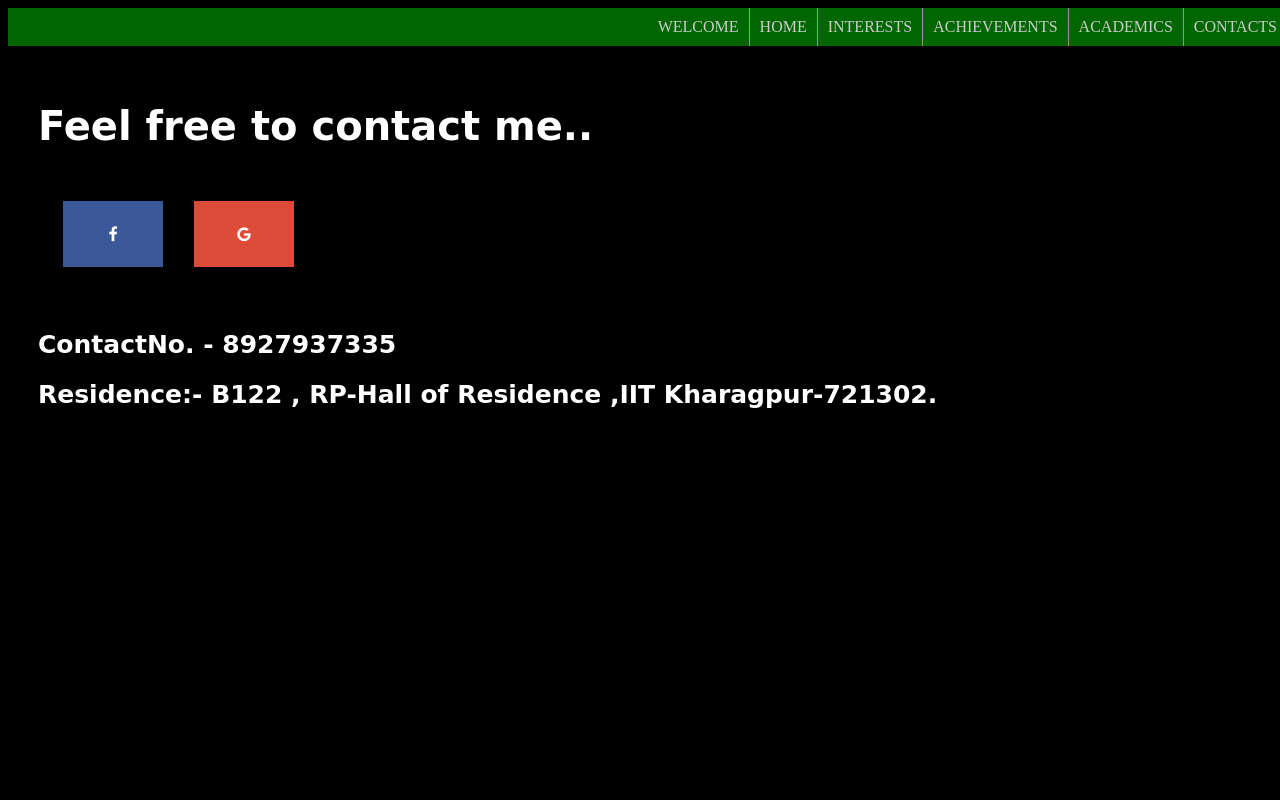
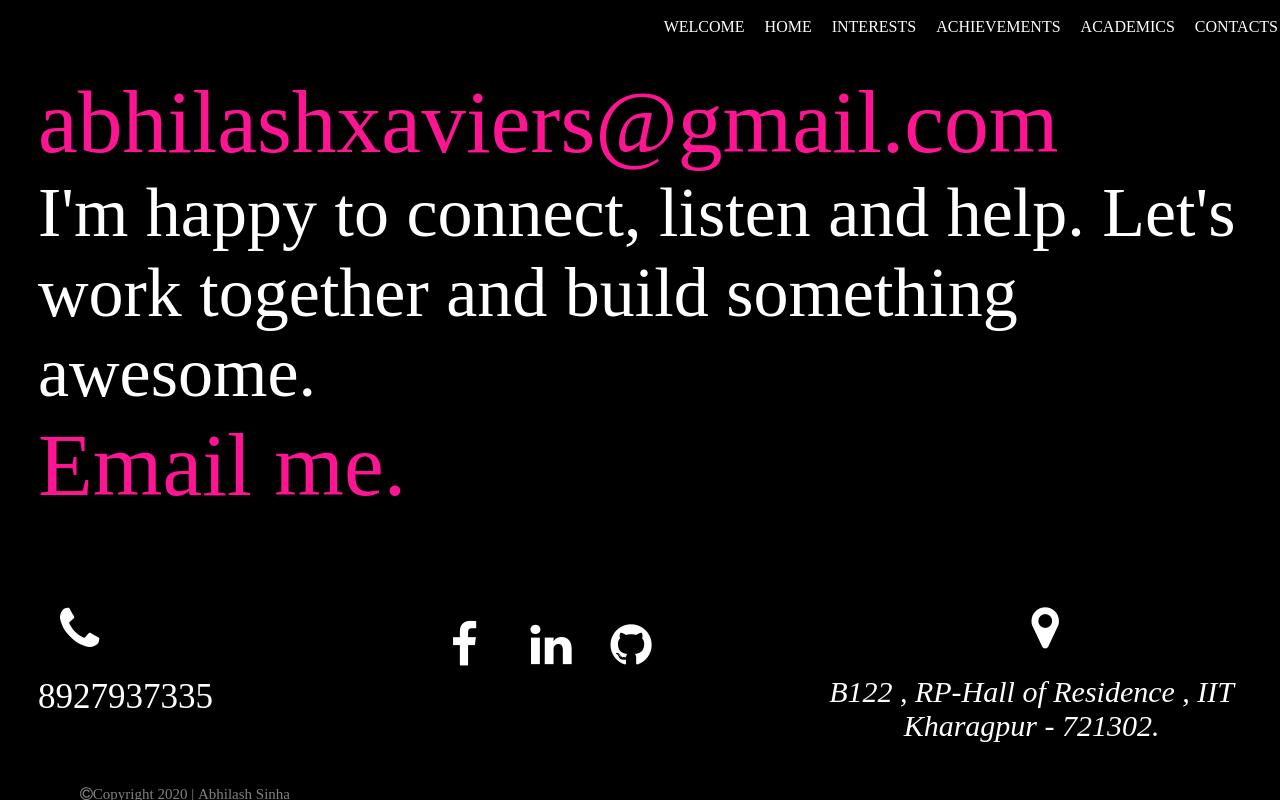
Before and after one commit to abhilash2001/myportfolio, a plain HTML site: page Contacts.html in a window 1280 px wide. Drawn offline with Linux system fonts and the light colour scheme; files that its build step writes are made by us from their sources; a web font is replaced by a local one.

Commit message:
update in my personal developements

```diff
--- a/Contacts.html
+++ b/Contacts.html
@@ -4,21 +4,52 @@
 <meta name="viewport" content="width=device-width,initial-scale=1.0">
 <link rel="stylesheet" href="https://cdnjs.cloudflare.com/ajax/libs/font-awesome/4.7.0/css/font-awesome.min.css">
 <body>
+<div class="header" style="padding-top:0;padding-bottom:0;">
 <ul >
  <li><a href="Contacts.html">CONTACTS</a></<li>
  <li><a href="Academics.html">ACADEMICS</a></li>
  <li><a href="Achievements.html">ACHIEVEMENTS</a></li>
  <li><a href="Interests.html">INTERESTS</a></li>
  <li><a href="Home.html">HOME</a></li>
- <li><a href="FirstWebsite.html">WELCOME</a></li>
+ <li><a href="Index.html">WELCOME</a></li>
 </ul>
-<div>
-<h1>Feel free to contact me..</h1>
-<a href="https://www.facebook.com/abhilash.sinha.334" class="fa fa-facebook"></a>
-<a href="https://accounts.google.com/SignOutOptions?hl=en&continue=https://www.google.com%3Fhl%3Den-US" class="fa fa-google"></a>
-<br><br>
-<h2>ContactNo. - 8927937335</h2>
-<h2>Residence:-  B122 , RP-Hall of Residence ,IIT Kharagpur-721302.</h2>
+</div>
+
+<div id="content" style="position:fixed;overflow:auto;overflow-x:hidden;top:70px;height:100%;margin-right:-50px;padding-right:50px;padding-left:30px;">
+<div class="email">
+	<a  href="https://mail.google.com/ mail" style="text-decoration:none;color:#FF1493" >abhilashxaviers@gmail.com</a>
+	<div >I'm happy to connect, listen and help. Let's work together and build something awesome. </div>
+
+	<a  href="mailto:abhilashxaviers@gmail.com" style="text-decoration:none;color:#FF1493" > Email me.</a>
+</div>
+
+
+<div class="flex-container" style="padding-top:65px;" >
+
+
+<div class="number">
+<div class="fa fa-phone fa-2x"></div>  <br> <id style="font-size:35px">8927937335</id>
+</div>
+
+<div class="social">
+<a href="https://www.facebook.com/abhilash.sinha.334" class="fa fa-facebook fa-3x"></a>
+<a href="www.linkedin.com/in/abhilash-sinha-1216a11b3" class=" fa fa-linkedin fa-3x" ></a>
+<a href=" https://github.com/abhilash2001" class="fa fa-github fa-3x" style="padding:25px"></a>
+
+</div>
+
+
+
+<div class="address">
+<id style="text-align:center"><i class="fa fa-map-marker fa-3x"></i></id><br>
+<i style="font-size:30px"> B122 , RP-Hall of Residence , IIT Kharagpur - 721302.<i>
+</div>
+
+</div>
+
+<id class="bottom" style="bottom:10px;">
+	<div class="fa fa-copyright" style="font-size:15px;color:grey;padding:40px;width:100%">Copyright 2020 | Abhilash Sinha</div>
+</id>
 </div>
 </body>
 </html>
--- /dev/null
+++ b/css1.css
@@ -0,0 +1,89 @@
+@import url('https://fonts.googleapis.com/css2?family=Fredericka+the+Great&display=swap');
+
+body{
+width:100%;
+background-image:url('image1.jpg');
+background-size:cover;
+}
+
+ul{
+list-style-type:none;
+margin:0;
+padding:0;
+overflow:hidden;
+background-color:#333;
+opacity:0.8;
+position:sticky;
+top:0;
+right:0;
+left:0;
+}
+
+li{
+display:inline;
+float:right;
+}
+
+li a{
+display:block;
+color:white;
+padding:10px 10px;
+text-align:center;
+text-decoration:none;
+}
+
+li a:hover{
+background-color:green;
+}
+
+div1{
+width:100%;
+margin:auto;
+color:black;
+font-family:'Fredericka the Great', cursive;
+display: flex;
+line-height:10%;
+justify-content: center;
+align-items: center;
+flex-direction:column;
+height:600px;
+}
+
+div1 h1{
+font-size:8vw;
+}
+div1 h3{
+font-size:4vw;
+}
+
+@media(max-width:600px)
+{
+	div1{
+		width:100%;
+		color:black;
+		font-family:'Fredericka the Great', cursive;
+		line-height:400%;
+		height:600px;
+		text-align:center;
+		height:700px;
+		}
+
+
+	div1 h1{
+		font-size:15vw;
+		}
+
+	div1 h3{
+		font-size:6vw;
+		}
+
+	li a{
+	display:block;
+	color:white;
+	padding:10px 10px;
+	text-align:center;
+	text-decoration:none;
+	font-size:6px;
+
+}
+}
--- /dev/null
+++ b/css2.css
@@ -0,0 +1,116 @@
+
+@import url('https://fonts.googleapis.com/css2?family=Fredericka+the+Great&display=swap');
+* {
+  box-sizing: border-box;
+}
+
+body{
+background-color:black;
+background-size:100%;
+width:100%;
+height:700px;
+overflow:hidden;
+}
+ul{
+list-style-type:none;
+margin:0;
+padding:0;
+overflow:hidden;
+background-color:solid black;
+position:sticky;
+top:0;
+right:0;
+left:0;
+}
+li{
+display:inline;
+float:right;
+}
+li a{
+display:block;
+color:white;
+padding:10px 10px;
+text-align:center;
+text-decoration:none;
+}
+li a:hover{
+background-color:green;
+}
+.image{
+  float: left;
+  width: 40%;
+  background: black;
+  padding: 20px;
+  height:100%;
+}
+.image{
+ padding-top:100px;
+}
+.image img{
+display:block;
+margin-left:auto;
+margin-right:auto;
+border-radius:20%;
+width:70%;
+}
+.image img:hover{
+opacity:0.7;
+}
+.article{
+  float: left;
+  width: 60%;
+  background-color: black;
+  height:100%;
+}
+.article p{
+color:white;
+font-family: 'Fredericka the Great', cursive;
+font-size:40px;
+padding:20px;
+}
+
+h1{
+font-size:60px;
+text-align:center;
+color:white;
+font-family: 'Fredericka the Great', cursive;
+}
+
+@media (max-width: 600px) {
+  .image, .article {
+    width: 100%;
+    height: auto;
+    text-align:center;
+    font-size:20px;
+		}
+	h1{
+	font-size:30px;
+	text-align:center;
+	color:white;
+	font-family: 'Fredericka the Great', cursive;
+	}
+
+	.article p{
+	font-size:20px;
+	text-align:center;
+	color:white;
+	font-family: 'Fredericka the Great', cursive;
+	}
+
+	li a{
+	display:block;
+	color:white;
+	padding:10px 10px;
+	text-align:center;
+	text-decoration:none;
+	font-size:6px;
+
+}
+
+}
+
+section :after{
+  content: "";
+  display: table;
+  clear: both;
+}
--- /dev/null
+++ b/css3.css
@@ -0,0 +1,63 @@
+@import url('https://fonts.googleapis.com/css2?family=Fredericka+the+Great&display=swap');
+body{
+width :100%;
+height:600px;
+background-image:url('image3.jpg');
+background-size:cover;
+}
+ul{
+list-style-type:none;
+margin:0;
+padding:0;
+overflow:hidden;
+background-color:#333;
+opacity:0.8;
+position:sticky;
+top:0;
+right:0;
+left:0;
+}
+li{
+display:inline;
+float:right;
+}
+li a{
+display:block;
+color:white;
+padding:10px 10px;
+text-align:center;
+text-decoration:none;
+}
+li a:hover{
+background-color:green;
+}
+h2{
+font-family:'Fredericka the Great', cursive;
+color:white;
+font-size:40px;
+text-align:center;
+}
+
+ h3{
+ font-family:'Fredericka the Great', cursive;
+ color:white;
+ font-size:25px;
+ margin:40px;
+ }
+
+@media (max-width:600px)
+{
+  body{
+     height:1000px;
+   }
+
+	li a{
+	display:block;
+	color:white;
+	padding:10px 10px;
+	text-align:center;
+	text-decoration:none;
+	font-size:6px;
+
+}
+}
--- /dev/null
+++ b/css6.css
@@ -0,0 +1,168 @@
+@import url('https://fonts.googleapis.com/css2?family=Fredericka+the+Great&display=swap');
+body{
+background-color:black;
+background-size:cover;
+width:100%;
+height:600px;
+overflow-x:hidden;
+}
+ul{
+list-style-type:none;
+margin:0;
+padding:0;
+overflow:hidden;
+background-color:solid-black;
+position:sticky;
+top:0;
+right:0;
+left:0;
+}
+li{
+display:inline;
+float:right;
+}
+li a{
+display:block;
+color:white;
+padding:10px 10px;
+text-align:center;
+text-decoration:none;
+}
+li a:hover{
+background-color:green;
+}
+h1{
+font-size:40px;
+color:white;
+font-family: 'Fredericka the Great', cursive;
+text-align:center;
+}
+h2{
+font-size:25px;
+color:white;
+}
+
+.social{
+	width:30%;
+	text-align:center;
+        display:flex;
+	flex-direction:row;
+}
+
+.number{
+	width:30%;
+	font-size:25px;
+	text-align:left;
+	color:white;
+}
+
+.address{
+	width:40%;
+	color:white;
+}
+
+.flex-container{
+		display:flex;
+		text-align:center;
+		flex-direction:row;
+		width:100%;
+		}
+
+
+
+.fa {
+  padding: 20px;
+  font-size:30px;
+  width:30px;
+  text-decoration: none;
+  margin: 3px 2px;
+  border-radius:40%;
+
+}
+.fa:hover {
+    opacity: 0.7;
+}
+.fa-facebook {
+  background: black;
+  color: white;
+  margin:20px;
+  font-size:24px;
+}
+.fa-linkedin{
+ color:white;
+ background:black;
+ margin:20px;
+ font-size:20px;
+}
+
+
+.fa-github{
+  color:white;
+  background:black;
+  margin:15px;
+}
+
+.fa-phone{
+  color:white;
+  text-align:center;
+}
+
+.email{
+	color:white;font-size:70px;
+	}
+
+.email a{
+	font-size:7vw;
+
+	}
+
+@media(max-width:600px)
+{
+	li a{
+	display:block;
+	color:white;
+	padding:10px 10px;
+	text-align:center;
+	text-decoration:none;
+	font-size:6px;
+	}
+
+.flex-container{
+		display:flex;
+		text-align:center;
+		flex-direction:column;
+		width:100%;
+		padding:50px;
+		}
+
+	.social{
+	width:100%;
+	text-align:center;
+        display:flex;
+	flex-direction:column;
+	}
+
+.number{
+	width:100%;
+	text-align:left;
+	}
+
+.address{
+	width:100%;
+	text-align:left;
+	padding : 30px;
+	}
+
+div.email{
+	font-size:11vw;
+	}
+
+div.email a{
+	font-size:7vw;
+	text-align:center;
+	}
+}
+
+*{
+box-sizing:border-box;
+}
```
Also changed, not shown: Home.html (+14 -4 lines), Index.html (+8 -4 lines), Interests.html (+12 -8 lines), css4.css (added, +70 -0 lines), css5.css (added, +82 -0 lines).
